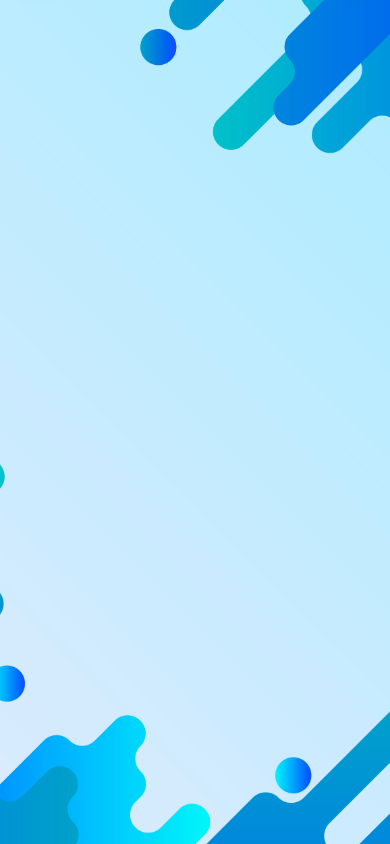
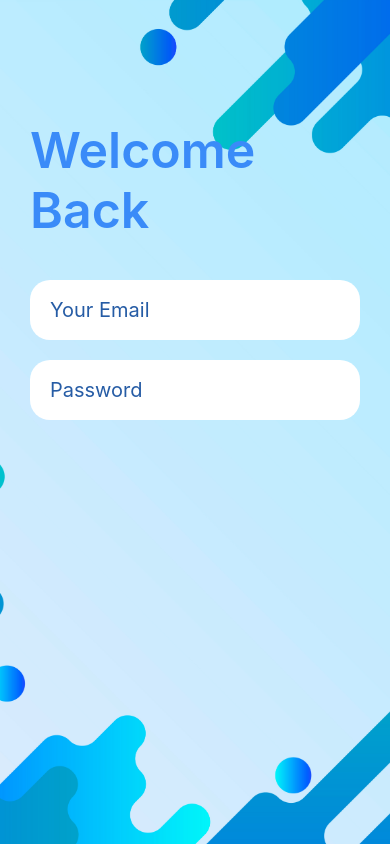
Before and after one commit to Hirusha2000/ReactNative, a React Native app: screen / in a window 390 px wide. Built offline with nearby package versions, Linux system fonts and the light colour scheme.

Commit message:
login page ui updates

```diff
--- a/App.tsx
+++ b/App.tsx
@@ -1,5 +1,50 @@
 import React from 'react';
-import { View, StyleSheet, Image } from 'react-native';
+import { View, StyleSheet, Image, Text, TextInput } from 'react-native';
+
+
+
+function LoginField(){
+
+  return(
+<View style={{marginTop:40}}>
+<View style={{ backgroundColor:'white',
+borderRadius:20,
+height:60,
+marginHorizontal:30,
+justifyContent:'center',
+paddingLeft:20
+}}>
+<TextInput placeholder='Your Email'
+placeholderTextColor={'#265CA5'}
+style={{
+  fontSize:20
+}}
+/>
+
+</View>
+
+<View style={{ backgroundColor:'white',
+borderRadius:20,
+height:60,
+marginHorizontal:30,
+justifyContent:'center',
+paddingLeft:20,
+marginTop:20
+}}>
+<TextInput placeholder='Password'
+placeholderTextColor={'#265CA5'}
+style={{
+  fontSize:20
+}}
+/>
+
+</View>
+
+</View>
+
+  );
+}
+
 
 function App(): React.JSX.Element {
   return (
@@ -9,6 +54,9 @@ function App(): React.JSX.Element {
         source={require('./assets/img/balo.jpg')}
         resizeMode='cover'
       />
+
+      <Text style={styles.welText}>{'Welcome\nBack'}</Text>
+      <LoginField/>
     </View>
   );
 }
@@ -19,10 +67,21 @@ const styles = StyleSheet.create({
     backgroundColor: 'white',
   },
   image: {
+    position:'absolute',
     flex: 1,
     width: '100%',
     height: '100%',
   },
+
+  welText:{
+fontSize:50,
+color:'#3A8BF8',
+fontWeight:'600',
+marginTop:120,
+marginLeft:30
+
+
+  }
 });
 
 export default App;
```
